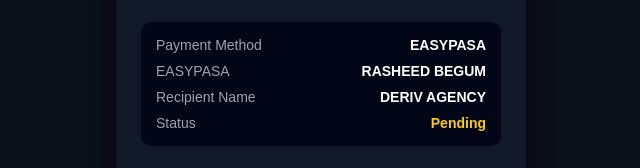
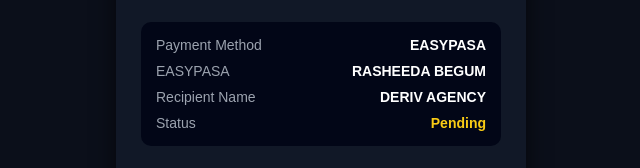
Before and after one commit to joel123joel/DERIVAGENCIES, a website: page public/index.html in a window 1280 px wide. Shown: the part 337-505 px from the top of the page, 319-959 px from the left. Drawn offline with Linux system fonts and the light colour scheme.

Commit message:
Update index.html

```diff
--- a/public/index.html
+++ b/public/index.html
@@ -139,7 +139,7 @@
 
             <div>
                 <span class="label">EASYPASA</span>
-                <span class="value">RASHEED BEGUM</span>
+                <span class="value">RASHEEDA BEGUM</span>
             </div>
 
             <div>
```
